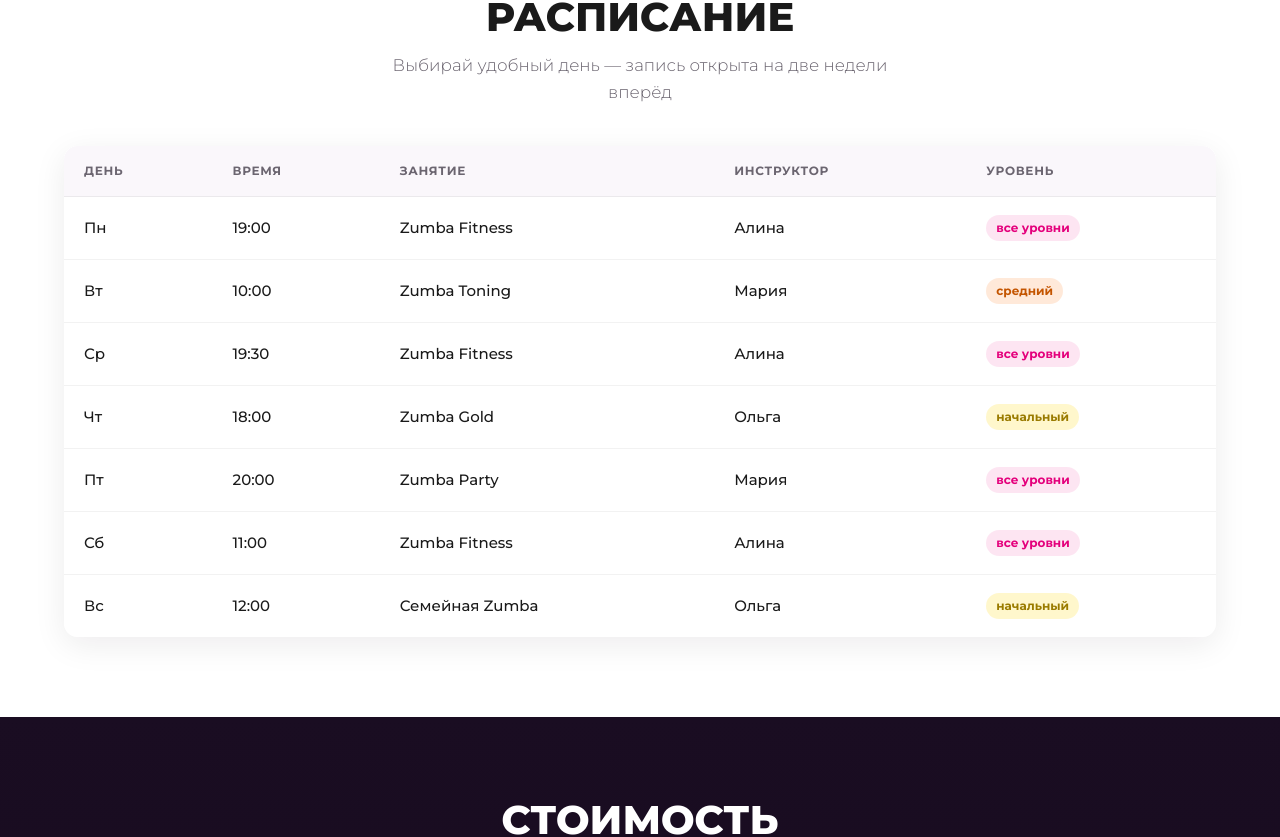
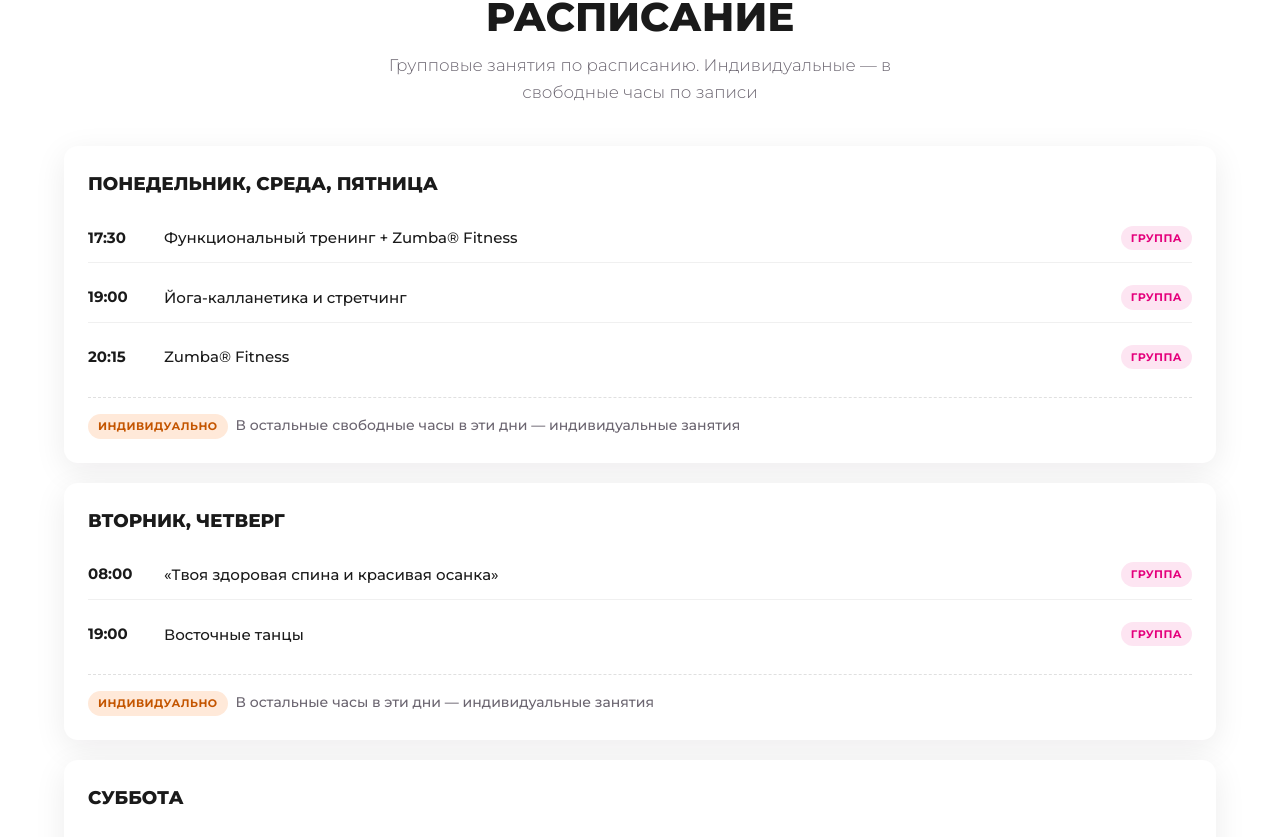
Before and after one commit to gama1726/zumba-site, a React (Vite) app: page / in a window 1280 px wide. Shown: the part 3345-4182 px from the top of the page. Built offline with nearby package versions, Linux system fonts and the light colour scheme.

Commit message:
feat: актуальное расписание с групповыми и индивидуальными занятиями

```diff
--- a/src/components/sections/Schedule.module.css
+++ b/src/components/sections/Schedule.module.css
@@ -1,89 +1,91 @@
-.tableWrap {
-  overflow-x: auto;
+.blocks {
+  display: grid;
+  gap: 20px;
+}
+
+.block {
+  padding: 24px;
+  background: #fff;
   border-radius: var(--radius-md);
   box-shadow: var(--shadow-card);
 }
 
-.table {
-  width: 100%;
-  border-collapse: collapse;
-  background: #fff;
+.days {
+  margin-bottom: 16px;
+  font-size: 1.15rem;
+  font-weight: 800;
+  text-transform: uppercase;
+}
+
+.classes {
+  display: flex;
+  flex-direction: column;
+  gap: 10px;
+}
+
+.row {
+  display: grid;
+  grid-template-columns: 64px 1fr auto;
+  align-items: center;
+  gap: 12px;
+  padding: 12px 0;
+  border-bottom: 1px solid rgba(0, 0, 0, 0.06);
+}
+
+.row:last-child {
+  border-bottom: none;
+}
+
+.time {
+  font-weight: 700;
   font-size: 15px;
 }
 
-.table th {
-  padding: 16px 20px;
-  text-align: left;
-  font-size: 12px;
+.title {
+  font-size: 15px;
+  line-height: 1.4;
+}
+
+.badgeGroup,
+.badgeIndividual {
+  display: inline-block;
+  padding: 4px 10px;
+  font-size: 11px;
   font-weight: 700;
   text-transform: uppercase;
-  letter-spacing: 0.06em;
-  color: var(--color-text-muted);
-  background: var(--color-bg-soft);
-  border-bottom: 1px solid rgba(0, 0, 0, 0.06);
+  letter-spacing: 0.04em;
+  border-radius: 20px;
+  white-space: nowrap;
 }
 
-.table td {
-  padding: 18px 20px;
-  border-bottom: 1px solid rgba(0, 0, 0, 0.05);
-}
-
-.table tbody tr:last-child td {
-  border-bottom: none;
-}
-
-.table tbody tr:hover {
-  background: rgba(228, 0, 124, 0.03);
-}
-
-.levelEasy,
-.levelMid,
-.levelAll {
-  display: inline-block;
-  padding: 4px 10px;
-  font-size: 12px;
-  font-weight: 600;
-  border-radius: 20px;
-}
-
-.levelEasy {
-  background: rgba(255, 214, 0, 0.2);
-  color: #9a7b00;
-}
-
-.levelMid {
-  background: rgba(255, 107, 0, 0.15);
-  color: #c45500;
-}
-
-.levelAll {
+.badgeGroup {
   background: rgba(228, 0, 124, 0.1);
   color: var(--color-magenta);
 }
 
+.badgeIndividual {
+  background: rgba(255, 107, 0, 0.15);
+  color: #c45500;
+  margin-right: 8px;
+  vertical-align: middle;
+}
+
+.individual {
+  margin-top: 16px;
+  padding-top: 16px;
+  border-top: 1px dashed rgba(0, 0, 0, 0.12);
+  font-size: 14px;
+  line-height: 1.5;
+  color: var(--color-text-muted);
+}
+
 @media (max-width: 640px) {
-  .table thead {
-    display: none;
+  .row {
+    grid-template-columns: 1fr;
+    gap: 6px;
   }
 
-  .table tr {
-    display: block;
-    padding: 16px;
-    border-bottom: 1px solid rgba(0, 0, 0, 0.08);
-  }
-
-  .table td {
-    display: flex;
-    justify-content: space-between;
-    gap: 12px;
-    padding: 6px 0;
-    border: none;
-  }
-
-  .table td::before {
-    content: attr(data-label);
-    font-weight: 600;
-    color: var(--color-text-muted);
-    flex-shrink: 0;
+  .badgeGroup {
+    justify-self: start;
   }
 }
--- a/src/components/sections/Schedule.tsx
+++ b/src/components/sections/Schedule.tsx
@@ -1,12 +1,6 @@
-import { schedule } from "../../data/schedule";
+import { scheduleBlocks } from "../../data/schedule";
 import { SectionTitle } from "../ui/SectionTitle";
 import styles from "./Schedule.module.css";
-
-const levelClass: Record<string, string> = {
-  начальный: styles.levelEasy,
-  средний: styles.levelMid,
-  "все уровни": styles.levelAll,
-};
 
 export function Schedule() {
   return (
@@ -14,37 +8,33 @@ export function Schedule() {
       <div className="container">
         <SectionTitle
           align="center"
-          subtitle="Выбирай удобный день — запись открыта на две недели вперёд"
+          subtitle="Групповые занятия по расписанию. Индивидуальные — в свободные часы по записи"
         >
           Расписание
         </SectionTitle>
 
-        <div className={styles.tableWrap}>
-          <table className={styles.table}>
-            <thead>
-              <tr>
-                <th>День</th>
-                <th>Время</th>
-                <th>Занятие</th>
-                <th>Инструктор</th>
-                <th>Уровень</th>
-              </tr>
-            </thead>
-            <tbody>
-              {schedule.map((slot) => (
-                <tr key={`${slot.day}-${slot.time}`}>
-                  <td data-label="День">{slot.day}</td>
-                  <td data-label="Время">{slot.time}</td>
-                  <td data-label="Занятие">{slot.title}</td>
-                  <td data-label="Инструктор">{slot.instructor}</td>
-                  <td data-label="Уровень">
-                    <span className={levelClass[slot.level]}>{slot.level}</span>
-                  </td>
-                </tr>
-              ))}
-            </tbody>
-          </table>
-        </div>
+        <ul className={styles.blocks}>
+          {scheduleBlocks.map((block) => (
+            <li key={block.id} className={styles.block}>
+              <h3 className={styles.days}>{block.daysLabel}</h3>
+
+              <ul className={styles.classes}>
+                {block.classes.map((item) => (
+                  <li key={`${block.id}-${item.time}`} className={styles.row}>
+                    <span className={styles.time}>{item.time}</span>
+                    <span className={styles.title}>{item.title}</span>
+                    <span className={styles.badgeGroup}>Группа</span>
+                  </li>
+                ))}
+              </ul>
+
+              <p className={styles.individual}>
+                <span className={styles.badgeIndividual}>Индивидуально</span>
+                {block.individualNote}
+              </p>
+            </li>
+          ))}
+        </ul>
       </div>
     </section>
   );
--- a/src/components/sections/TrialForm.tsx
+++ b/src/components/sections/TrialForm.tsx
@@ -1,5 +1,5 @@
 import { useState, type FormEvent } from "react";
-import { schedule } from "../../data/schedule";
+import { groupSchedule } from "../../data/schedule";
 import { site } from "../../data/site";
 import { buildTrialMessage, openWhatsApp } from "../../lib/whatsapp";
 import { SectionTitle } from "../ui/SectionTitle";
@@ -20,9 +20,9 @@ const emptyForm: FormData = {
   slot: "",
 };
 
-const slotOptions = schedule.map((s) => ({
-  value: `${s.day} ${s.time} — ${s.title}`,
-  label: `${s.day}, ${s.time} — ${s.title}`,
+const slotOptions = groupSchedule.map((s) => ({
+  value: `${s.daysLabel}, ${s.time} — ${s.title}`,
+  label: `${s.daysLabel}, ${s.time} — ${s.title}`,
 }));
 
 export function TrialForm() {
--- a/src/data/schedule.ts
+++ b/src/data/schedule.ts
@@ -1,17 +1,79 @@
-export type ClassSlot = {
-  day: string;
+export type ScheduleClass = {
   time: string;
   title: string;
-  instructor: string;
-  level: "начальный" | "средний" | "все уровни";
+  format: "group";
 };
 
-export const schedule: ClassSlot[] = [
-  { day: "Пн", time: "19:00", title: "Zumba Fitness", instructor: "Алина", level: "все уровни" },
-  { day: "Вт", time: "10:00", title: "Zumba Toning", instructor: "Мария", level: "средний" },
-  { day: "Ср", time: "19:30", title: "Zumba Fitness", instructor: "Алина", level: "все уровни" },
-  { day: "Чт", time: "18:00", title: "Zumba Gold", instructor: "Ольга", level: "начальный" },
-  { day: "Пт", time: "20:00", title: "Zumba Party", instructor: "Мария", level: "все уровни" },
-  { day: "Сб", time: "11:00", title: "Zumba Fitness", instructor: "Алина", level: "все уровни" },
-  { day: "Вс", time: "12:00", title: "Семейная Zumba", instructor: "Ольга", level: "начальный" },
+export type ScheduleBlock = {
+  id: string;
+  daysLabel: string;
+  classes: ScheduleClass[];
+  individualNote: string;
+};
+
+export const scheduleBlocks: ScheduleBlock[] = [
+  {
+    id: "mon-wed-fri",
+    daysLabel: "Понедельник, среда, пятница",
+    classes: [
+      {
+        time: "17:30",
+        title: "Функциональный тренинг + Zumba® Fitness",
+        format: "group",
+      },
+      {
+        time: "19:00",
+        title: "Йога-калланетика и стретчинг",
+        format: "group",
+      },
+      {
+        time: "20:15",
+        title: "Zumba® Fitness",
+        format: "group",
+      },
+    ],
+    individualNote: "В остальные свободные часы в эти дни — индивидуальные занятия",
+  },
+  {
+    id: "tue-thu",
+    daysLabel: "Вторник, четверг",
+    classes: [
+      {
+        time: "08:00",
+        title: "«Твоя здоровая спина и красивая осанка»",
+        format: "group",
+      },
+      {
+        time: "19:00",
+        title: "Восточные танцы",
+        format: "group",
+      },
+    ],
+    individualNote: "В остальные часы в эти дни — индивидуальные занятия",
+  },
+  {
+    id: "sat",
+    daysLabel: "Суббота",
+    classes: [
+      {
+        time: "08:00",
+        title: "«Твоя здоровая спина и красивая осанка»",
+        format: "group",
+      },
+    ],
+    individualNote: "В остальные часы — индивидуальные занятия",
+  },
 ];
+
+/** Плоский список групповых занятий — для формы записи */
+export const groupSchedule = scheduleBlocks.flatMap((block) =>
+  block.classes.map((item) => {
+    const shortDay = block.daysLabel.split(",")[0].trim();
+    return {
+      day: shortDay,
+      daysLabel: block.daysLabel,
+      time: item.time,
+      title: item.title,
+    };
+  }),
+);
```
